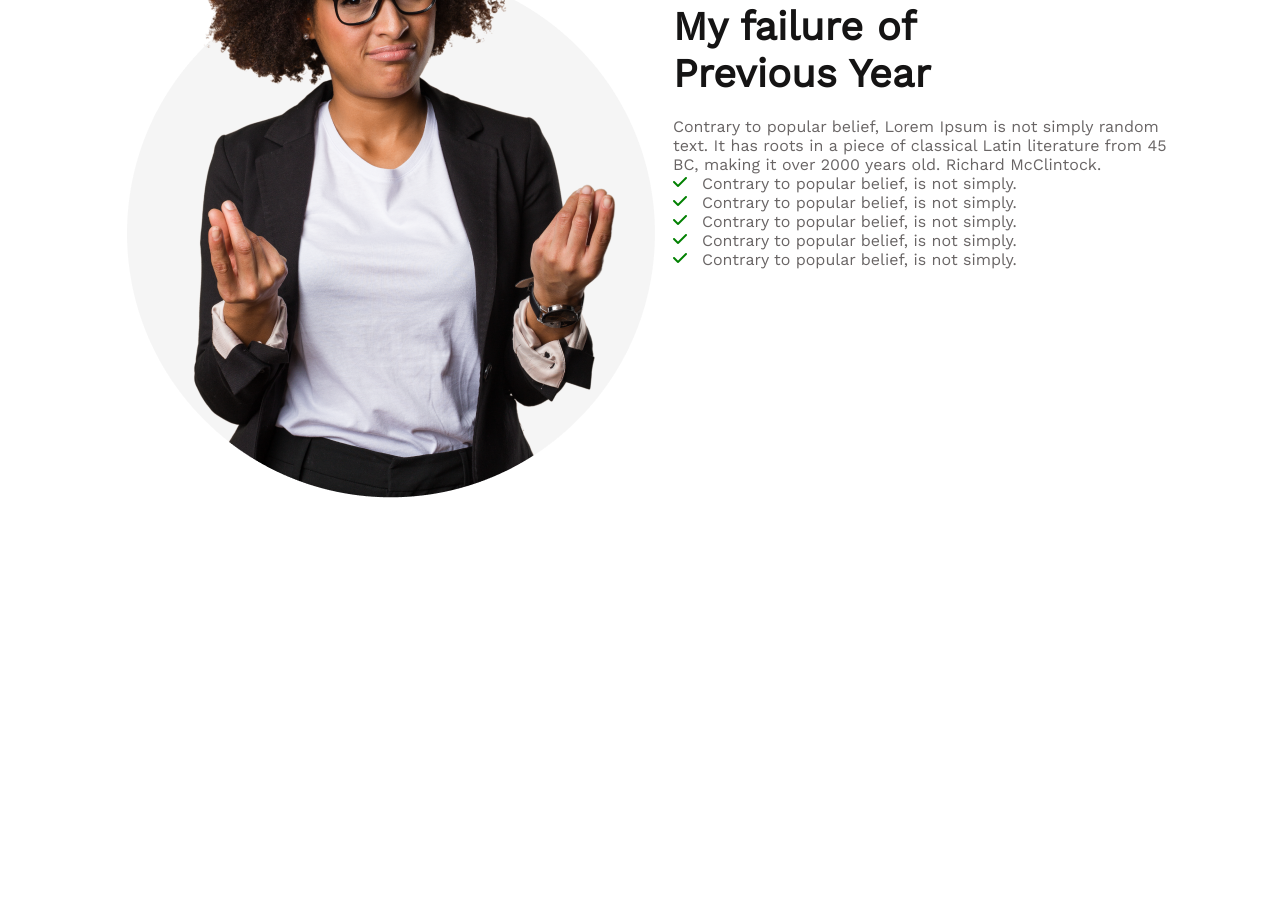
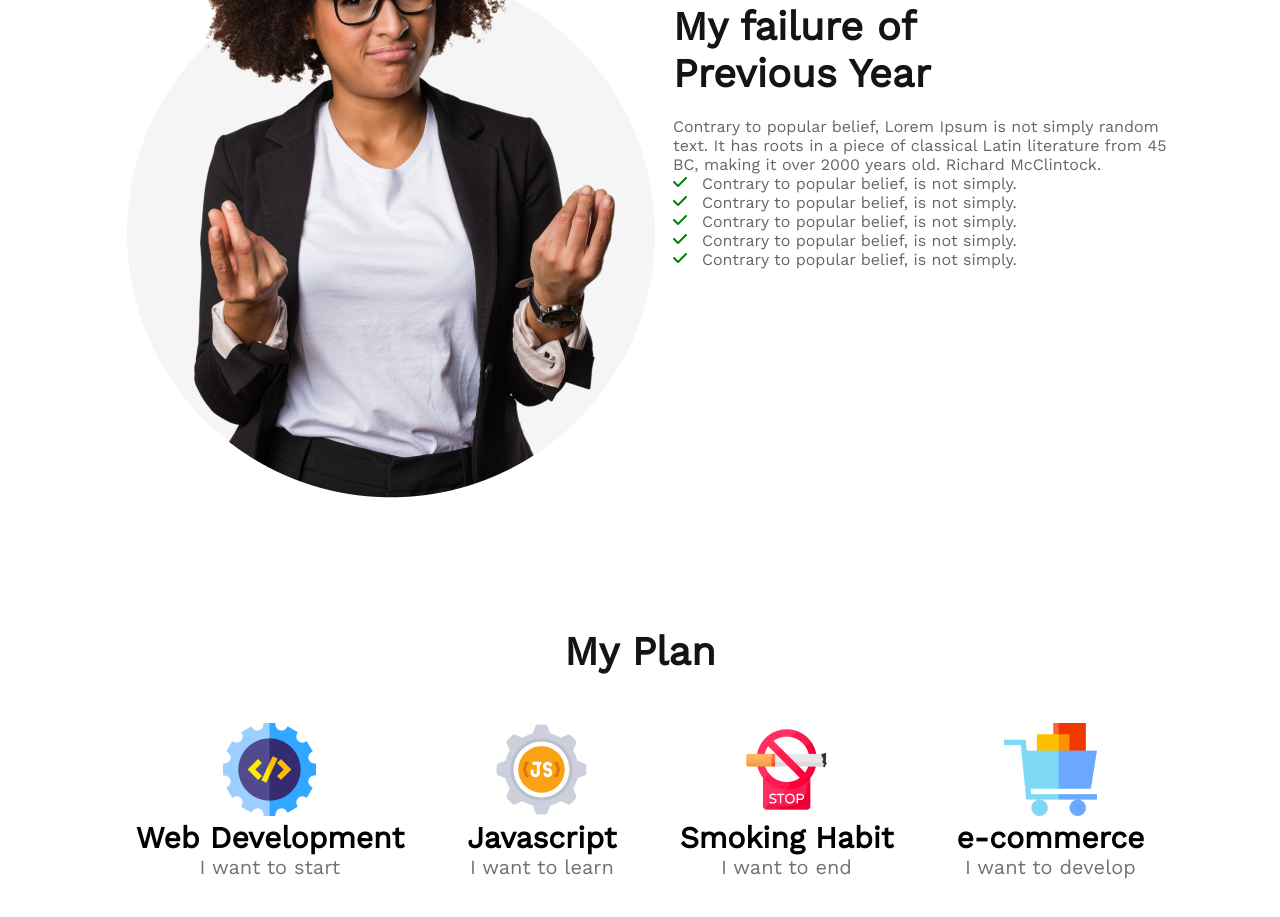
Before and after one commit to sakib3022/new-year-assignment, a plain HTML site: page index.html in a window 1280 px wide. Shown: the part 789-1706 px from the top of the page. Before the commit the page ends 1287 px from the top, so only its background shows below. Drawn offline with nearby package versions, Linux system fonts and the light colour scheme.

Commit message:
planning section completed

```diff
--- a/index.html
+++ b/index.html
@@ -53,6 +53,33 @@
 
             </div>
         </div>
+        <!-- My planning section -->
+        <section>
+            <h2 class="plan-header">My Plan</h2>
+            <div class="planning-container">
+                <div class="plan-details">
+                    <img src="images/icons/web.png" alt="">
+                    <h3>Web Development</h3>
+                    <p>I want to start</p>
+                </div>
+                <div class="plan-details">
+                    <img src="images/icons/js.png" alt="">
+                    <h3>Javascript</h3>
+                    <p>I want to learn</p>
+                </div>
+                <div class="plan-details">
+                    <img src="images/icons/smoke.png" alt="">
+                    <h3>Smoking Habit</h3>
+                    <p>I want to end</p>
+                </div>
+                <div class="plan-details">
+                    <img src="images/icons/ecom.png" alt="">
+                    <h3>e-commerce</h3>
+                    <p>I want to develop</p>
+                </div>
+
+            </div>
+        </section>
 
     </main>
     <footer>
--- a/styles.css
+++ b/styles.css
@@ -54,6 +54,7 @@ main{
     display: flex;
     justify-content: space-between;
     align-items: center;
+    margin-bottom: 130px;
 }
 .failure-title{
     color: #151414;
@@ -78,3 +79,29 @@ main{
     color: green;
     margin-right: 15px;
 }
+.plan-header{
+    color: #151414;
+    font-weight: 700;
+    font-size: 40px;
+    text-align: center;
+    margin-bottom: 48px;
+}
+.planning-container{
+    display: flex;
+    justify-content: space-around;
+    margin-bottom: 130px;
+
+
+}
+.plan-details{
+    text-align: center;
+}
+.plan-details h3{
+    font-size: 30px;
+    font-weight: 700;
+}
+.plan-details p{
+    font-size: 20px;
+    font-weight: 500;
+    color: #737272;
+}
```
